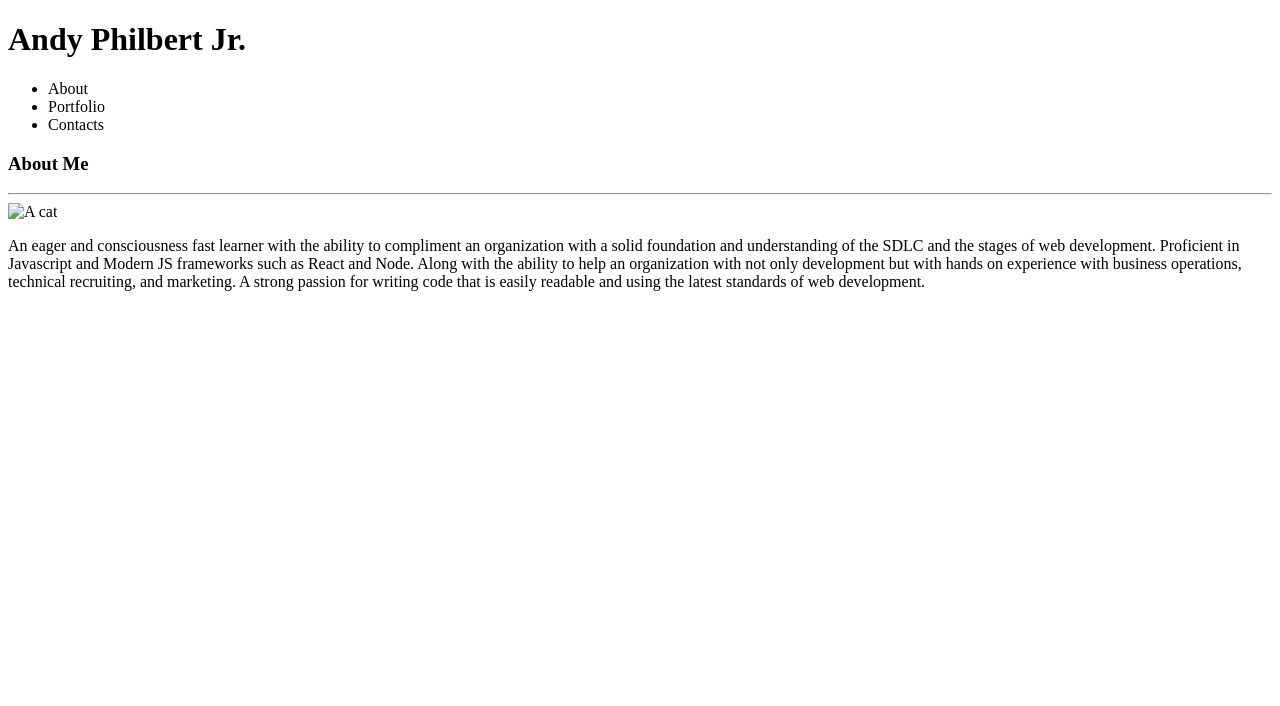
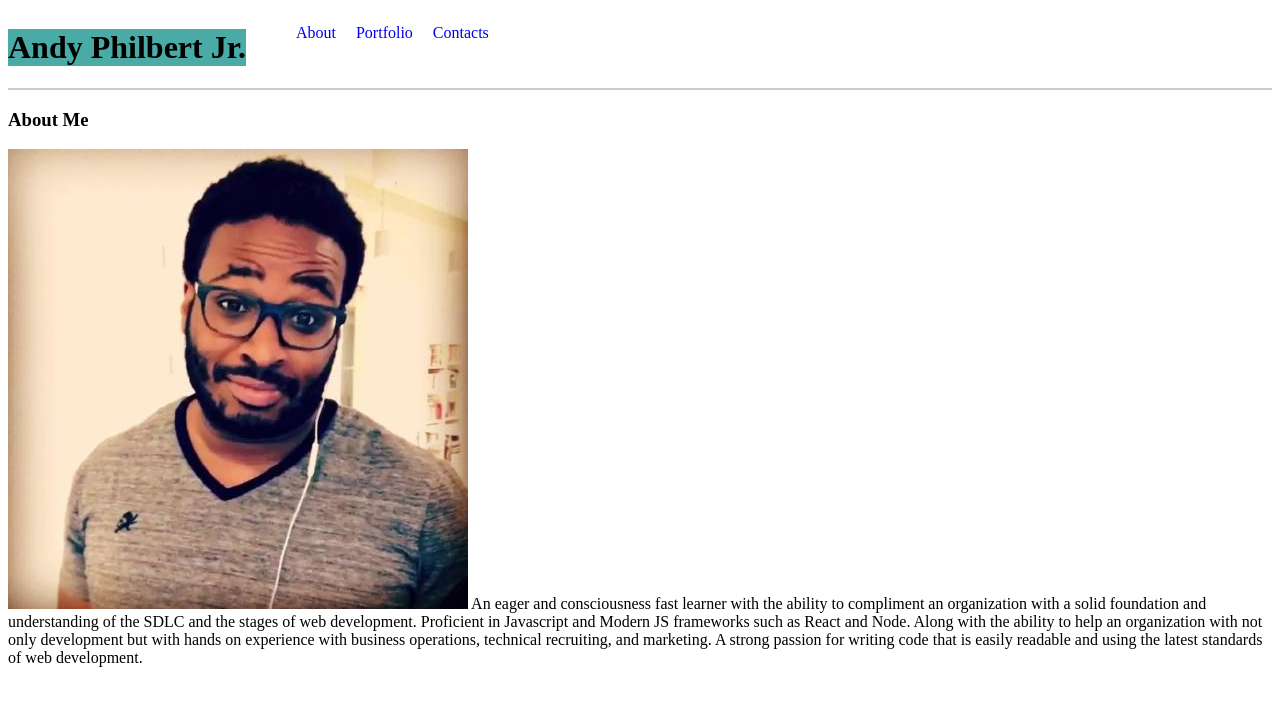
Before and after one commit to andyphilbertjr/Basic-Portfolio, a plain HTML site: page index.html in a window 1280 px wide. Drawn offline with Linux system fonts and the light colour scheme.

Commit message:
ui updates

```diff
--- a/assets/css/style.css
+++ b/assets/css/style.css
@@ -0,0 +1,19 @@
+
+header{
+  border-bottom:solid 2px #cccccc;
+  display: flex;
+}
+
+.headings{
+  background-color: #4aaaa5;
+}
+
+.navList{
+  display: inline-flex;
+  list-style: none;
+}
+
+.navList a {
+  padding: 10px;
+  text-decoration: none;
+}
--- a/index.html
+++ b/index.html
@@ -3,24 +3,29 @@
   <head>
     <meta charset="utf-8">
     <title>Basic-Porfolio Assignment One</title>
+    <link href="./assets/css/style.css" rel="stylesheet" />
   </head>
   <body>
     <header>
-            <h1>Andy Philbert Jr.</h1>
+      <h1 class="headings">Andy Philbert Jr.</h1>
       <nav>
-                <ul>
-                    <li>About</li>
-                    <li>Portfolio</li>
-                    <li>Contacts</li>
+        <ul class="navList">
+            <li><a href="#">About</a></li>
+            <li><a href="#">Portfolio</a></li>
+            <li><a href="#">Contacts</a></li>
         </ul>
       </nav>
   </header>
-        <section>
+  <section id="mainContent">
     <h3>About Me</h3>
-            <hr />
-            <div>
-                <img src="#" alt="A cat" />
-                <p>An eager and consciousness fast learner with the ability to compliment an organization with a solid foundation and understanding of the SDLC and the stages of web development. Proficient in Javascript and Modern JS frameworks such as React and Node. Along with the ability to help an organization with not only development but with hands on experience with business operations, technical recruiting, and marketing. A strong passion for writing code that is easily readable and using the latest standards of web development.</p>
+    <div class="summary">
+      <p>
+        <img src="./assets/images/me.jpeg" alt="A cat" />
+        An eager and consciousness fast learner with the ability to compliment an organization with a solid foundation and understanding of the SDLC and the stages of web development.
+        Proficient in Javascript and Modern JS frameworks such as React and Node.
+        Along with the ability to help an organization with not only development but with hands on experience with business operations, technical recruiting, and marketing.
+        A strong passion for writing code that is easily readable and using the latest standards of web development.
+      </p>
     </div>
   </section>
   </body>
```
Also changed, not shown: studentBio/index.html (added, +25 -0 lines), assets/images/me.jpeg (added). Lines whose indentation alone changed are shown as unchanged.
